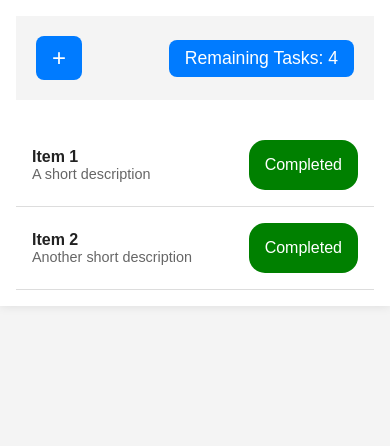
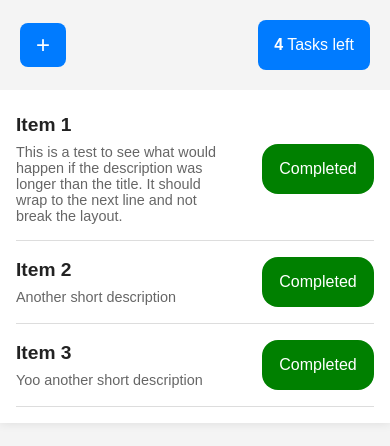
Before and after one commit to nicew1300/react-todo-app, a React (Vite) app: page / in a window 390 px wide. Shown: the top 446 px of the page. Built offline with nearby package versions, Linux system fonts and the light colour scheme.

Commit message:
Enhance TodoItem and Header components; update styles for better layout and responsiveness

```diff
--- a/src/App.css
+++ b/src/App.css
@@ -1,3 +1,5 @@
+/* I didn't focus on the styling in this project, but rather to practice react development. */
+
 .container {
   max-width: 600px;
   margin: 0 auto;
--- a/src/App.jsx
+++ b/src/App.jsx
@@ -8,8 +8,12 @@ function App() {
     <div className="container">
       <Header />
       <div className="todo-container">
-        <TodoItem title="Item 1" shortdesc="A short description" />
+        <TodoItem
+          title="Item 1"
+          shortdesc="This is a test to see what would happen if the description was longer than the title. It should wrap to the next line and not break the layout."
+        />
         <TodoItem title="Item 2" shortdesc="Another short description" />
+        <TodoItem title="Item 3" shortdesc="Yoo another short description" />
       </div>
     </div>
   );
--- a/src/Components.jsx
+++ b/src/Components.jsx
@@ -2,7 +2,9 @@ function Header() {
   return (
     <div className="header">
       <div className="new-task-btn">+</div>
-      <div className="task-counter">Remaining Tasks: 4</div>
+      <div className="task-counter">
+        <b>4</b> Tasks left
+      </div>
     </div>
   );
 }
--- a/src/Header.css
+++ b/src/Header.css
@@ -6,6 +6,8 @@
   display: flex;
   justify-content: space-between;
   align-items: center;
+  /* negative margin to stretch the header: */
+  margin: -1rem;
 }
 
 .new-task-btn {
@@ -19,9 +21,11 @@
 }
 
 .task-counter {
-  font-size: 1.1rem;
   background-color: #007bff;
   color: white;
-  padding: 0.5rem 1rem;
+  padding: 1rem;
   border-radius: 0.5rem;
+  text-align: center;
+  width: 7rem;
+  box-sizing: border-box;
 }
--- a/src/Todo.css
+++ b/src/Todo.css
@@ -2,8 +2,28 @@
   display: flex;
   justify-content: space-between;
   align-items: center;
-  padding: 1rem;
   border-bottom: 1px solid #ddd;
+  padding: 1rem 0;
+}
+
+.todo-title {
+  flex-grow: 1;
+  margin-right: 1rem;
+  font-weight: bold;
+  font-size: 1.2rem;
+}
+
+.todo-shortdesc {
+  color: #666;
+  font-size: 0.9rem;
+}
+
+.todo-info {
+  flex-grow: 1;
+  min-width: 0;
+  display: flex;
+  flex-direction: column;
+  gap: 0.5rem;
 }
 
 .todo-btn {
@@ -11,17 +31,11 @@
   border-radius: 1rem;
   color: white;
   border: none;
+  cursor: pointer;
   padding: 1rem;
-  cursor: pointer;
+  margin-left: 2rem;
+  width: 7rem;
+  flex: 0 0 7rem;
+  box-sizing: border-box;
+  text-align: center;
 }
-
-.todo-title {
-  flex-grow: 1;
-  margin-right: 1rem;
-  font-weight: bold;
-}
-
-.todo-shortdesc {
-  color: #666;
-  font-size: 0.9rem;
-}
```
